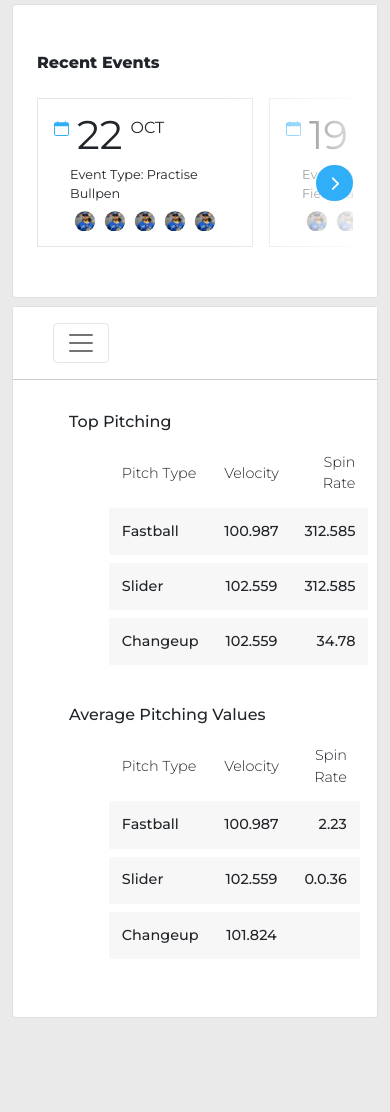
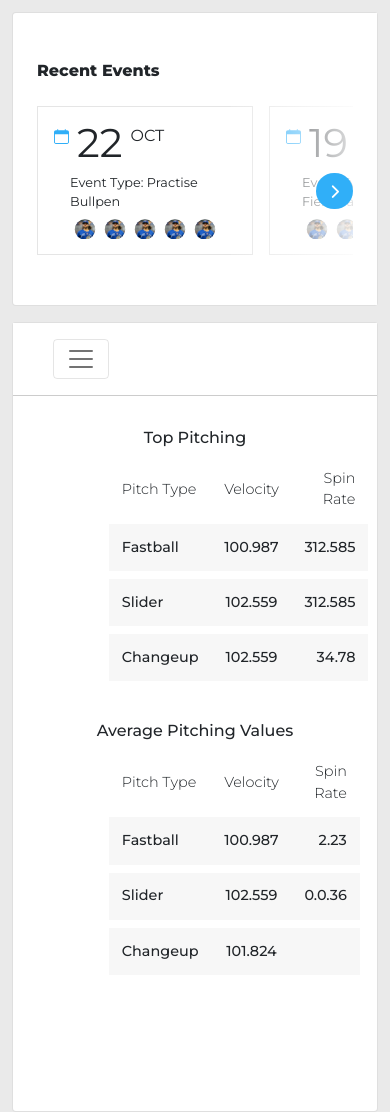
Before and after one commit to bootyard-nosaj/baseball-cloud, a plain HTML site: page index.html in a window 390 px wide. Shown: the part 1344-2456 px from the top of the page. Before the commit the page ends 2362 px from the top, so only its background shows below. Drawn offline with Linux system fonts and the light colour scheme.

Commit message:
Fifth Commit

```diff
--- a/index.css
+++ b/index.css
@@ -278,7 +278,7 @@ body {
   width: 100%;
 }
 .average-table {
-  padding: 0 6rem 3.1rem;
+  padding: 0 6rem 8rem;
   overflow-x: auto;
 }
 .table-heading {
--- a/index.html
+++ b/index.html
@@ -219,7 +219,8 @@
                         </div>
                     </div>
                     <div class="col-lg-8">
-                        <div class="card my-lg-4 my-2">
+                        <!-- Recent Event -->
+                        <div class="card my-lg-4 my-3">
                             <div class="recent-events-card py-5 px-4 position-relative overflow-hidden">
                                 <button class="btn btn-next-event"><span><i
                                             class="fas fa-chevron-right text-white"></i></span></button>
--- a/media.css
+++ b/media.css
@@ -24,6 +24,10 @@
   .calendar-box {
     width: 100%;
   }
+  .data-heading {
+    text-align: center;
+  }
+
 }
 
 @media only screen and (min-width: 576px) {
@@ -45,6 +49,7 @@
     right: 8%;
     top: 1.3rem;
   }
+
 }
 
 @media only screen and (min-width: 768px) {
@@ -77,8 +82,14 @@
 
 @media only screen and (min-width: 1200px) {
   /* X-large >= 1200px */
+  .average-table {
+    padding-bottom: 6.1rem;
+  }
 }
 
 @media only screen and (min-width: 1400px) {
   /* XX-Large >= 1400px */
+  .average-table {
+    padding-bottom: 3.1rem;
+  }
 }
```
